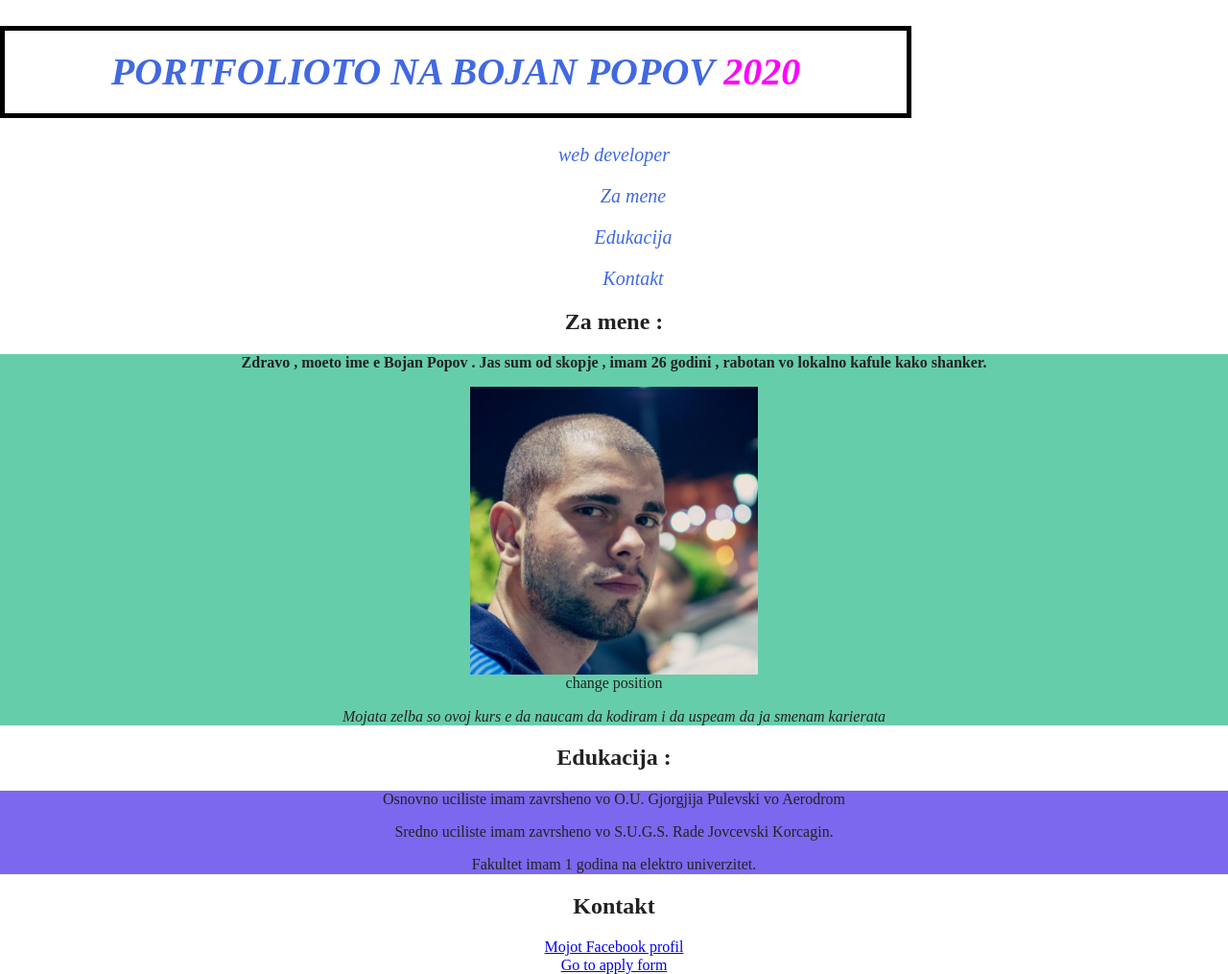
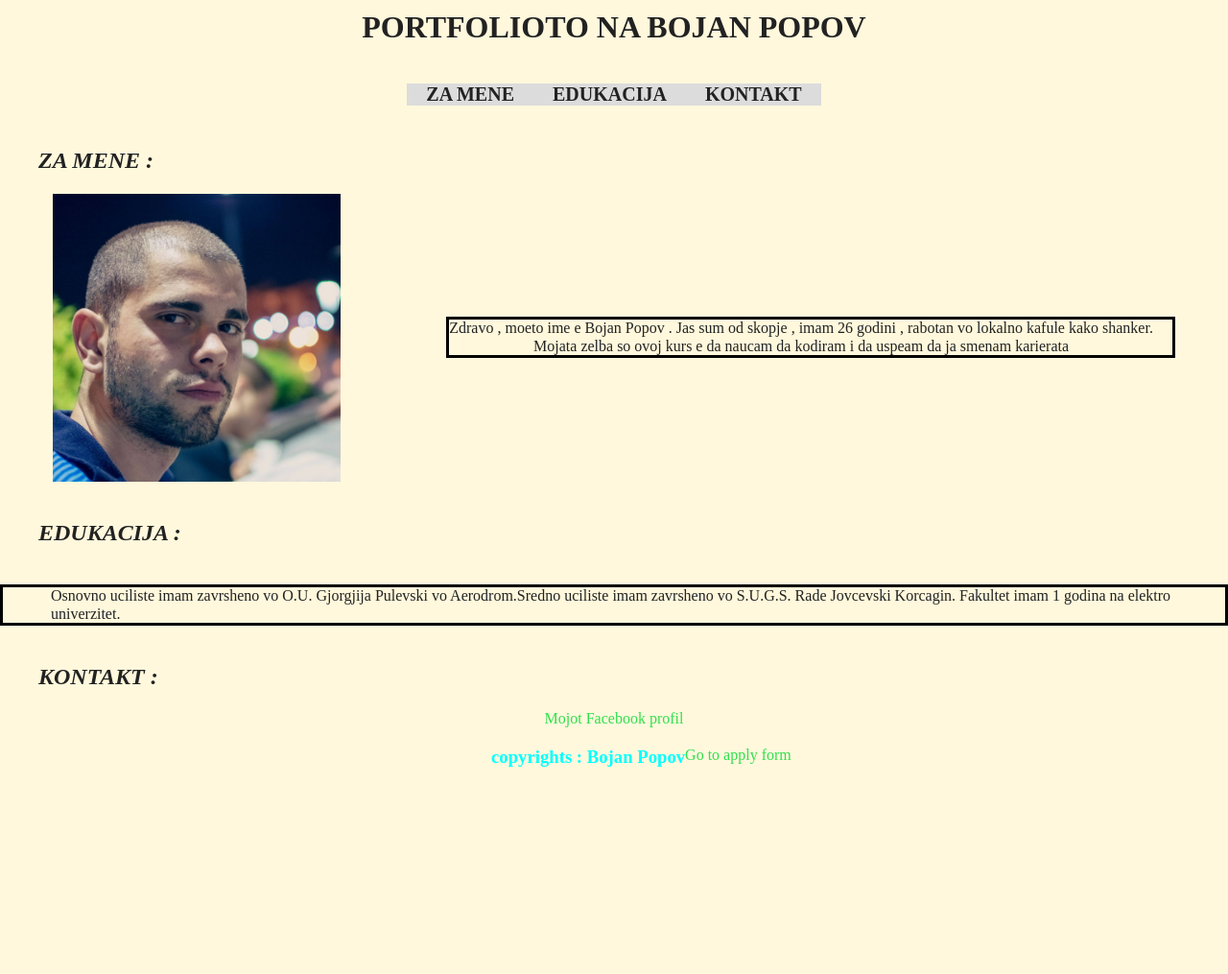
Before and after one commit to bojan-popov/CodeAcademy-, a website built with Parcel: page index.html in a window 1280 px wide. Shown: the whole page at 96% size. After the commit the page ends 800 px from the top, so only its background shows below. Built offline with nearby package versions, Linux system fonts and the light colour scheme.

Commit message:
css position,css box model homework

```diff
--- a/css/first.css
+++ b/css/first.css
@@ -1,53 +1,156 @@
-/* selektor */
-header {
+/* universal */
+* {
+  background-color: cornsilk;
+  padding: 0;
+  margin: 0;
+}
+.header-main {
   text-align: center;
-  color: red;
-  font-size: 20px;
+  text-transform: uppercase;
+  background-color: cornsilk;
+  padding: 0;
+  margin: 0;
+  padding-top: 10px;
+  padding-bottom: 40px;
+}
+.header2-main {
+  text-align: left;
+  padding-left: 40px;
+  font-weight: bold;
+  text-transform: uppercase;
+  padding-bottom: 20px;
+  padding-top: 40px;
   font-style: italic;
 }
-/* id selektor */
+.header3-main {
+  color: aqua;
+}
+a:hover {
+  font-size: 20px;
+}
+.form-h1 {
+  text-align: center;
+  padding: 0;
+  margin: 0;
+}
+.form-h2 {
+  text-align: center;
+  padding: 0;
+  margin: 0;
+}
+
+/* header */
+
 #header-index {
-  color: royalblue;
-  text-decoration: cyan;
+  text-align: center;
 }
-/* klasen selektor */
-.h1-index {
+.unordered-list-header {
+  padding: 0;
+  margin: 0;
+  list-style: none;
+  overflow: hidden;
+  background-color: cornsilk;
+  display: inline-block;
+  text-align: left;
+}
+.unordered-list-header li {
+  float: left;
+}
+.unordered-list-header li p {
+  background-color: gainsboro;
+  font-weight: bold;
+  font-size: 20px;
+  text-transform: uppercase;
+  display: block;
+  padding-left: 20px;
+  padding-right: 20px;
+  margin: 0;
+}
+/* main */
+
+#main {
+  position: relative;
   text-align: center;
+}
+.img-basic-info {
+  width: 200px;
+  border: black solid;
+}
+.para-basic-info {
+  border: black solid;
+  text-align: center;
+  padding-right: 20px;
+}
+.link-kontakt a {
+  text-decoration: none;
+  color: rgb(48, 224, 77);
+}
+.section-basic-education div {
+  text-align: left;
+  padding-left: 50px;
+  margin-top: 20px;
+  border: black solid;
+}
+
+/* footer */
+
+.footer-basic {
+  text-align: center;
+  padding-top: 0;
+}
+.link-footer a {
+  text-decoration: none;
+  color: rgb(48, 224, 77);
+}
+/* position */
+
+.unordered-list-header {
+  position: sticky;
+  top: 0;
+}
+.footer-basic {
+  position: fixed;
+  bottom: 0;
+  left: 40%;
+}
+.flexbox-container {
+  display: flex;
+  flex-wrap: wrap;
+  justify-content: space-around;
+  align-items: center;
+}
+.footer-basic {
+  display: flex;
+  justify-content: space-around;
+  flex-wrap: wrap;
+}
+
+/* form page css */
+
+/* header */
+
+.form-h1 {
   text-transform: uppercase;
+  font-weight: bolder;
+  color: crimson;
+  padding-top: 50px;
+  padding-bottom: 10px;
 }
-/* komentar vo css fajl , browserot se kje ignorira no koderot da moze da vidi komentar koga kje go
-pregleduva faljot podocna
-Druga korist e da se komentira del od kodot za da se testira shto bi se slucilo
-shortcut ctrl + ? */
-/* kombinirani selektori */
-h1 .inside {
-  color: magenta;
+.form-h2 {
+  text-transform: uppercase;
+  font-style: italic;
+  color: darkslategrey;
+  padding: 10px;
 }
-#main .para1 {
-  font-weight: bold;
+/* main */
+.main-form {
+  text-align: center;
 }
-#main .para2 {
+.form-para {
   font-style: italic;
 }
-main .back1 {
-  background-color: mediumaquamarine;
+
+/* footer */
+.footer-form {
+  text-align: center;
 }
-main .back2 {
-  background-color: mediumslateblue;
-}
-/* psevdo selektori */
-a:hover {
-  color: red;
-  text-transform: uppercase;
-  font-weight: bold;
-}
-input:required {
-  border: 4px;
-}
-/* box model predavanje */
-h1 {
-  width: 900px;
-  padding: 20px;
-  border: 5px solid black;
-  margin: 10px;
-}
--- a/index.html
+++ b/index.html
@@ -26,31 +26,26 @@
     <!-- komentar ctrl + ? -->
     <!-- selektiraj del od kodot pa ctrl + ? komentiras del od kodot  -->
     <header id="header-index">
-      <h1 class="h1-index">
-        Portfolioto na Bojan Popov <span class="inside">2020</span>
+      <h1 class="header-main">
+        Portfolioto na Bojan Popov
       </h1>
-      <p>web developer</p>
-      <ul style="list-style-type: none;">
-        <li>
+      <ul class="unordered-list-header">
+        <li class="basic-info">
           <p>Za mene</p>
         </li>
-        <li>
+        <li class="basic-education">
           <p>Edukacija</p>
         </li>
-        <li>
+        <li class="basic-contact">
           <p>Kontakt</p>
         </li>
       </ul>
     </header>
-    <main id="main" style="text-align: center;">
-      <section>
-        <h2>Za mene :</h2>
-        <div class="back1">
-          <p class="para1">
-            Zdravo , moeto ime e Bojan Popov . Jas sum od skopje , imam 26
-            godini , rabotan vo lokalno kafule kako shanker.
-          </p>
-          <div>
+    <main id="main">
+      <section class="section-basic-info">
+        <h2 class="header2-main">Za mene :</h2>
+        <div class="flexbox-container">
+          <div class="image-basic-info">
             <img
               src="./img/bojan.jpg"
               alt="avatar slika"
@@ -59,43 +54,42 @@
               height="300"
             />
           </div>
-          <div id="position-egsample">
-            change position
-          </div>
-          <p class="para2">
+          <div class="para-basic-info">
+            <p class="para1-basic-info">
+              Zdravo , moeto ime e Bojan Popov . Jas sum od skopje , imam 26
+              godini , rabotan vo lokalno kafule kako shanker.
+            </p>
+            <p class="para2-basic-info">
               Mojata zelba so ovoj kurs e da naucam da kodiram i da uspeam da ja
               smenam karierata
             </p>
           </div>
+        </div>
       </section>
-      <section>
-        <h2>
+      <section class="section-basic-education">
+        <h2 class="header2-main">
           Edukacija :
         </h2>
-        <div class="back2">
+        <div>
           <p>
             Osnovno uciliste imam zavrsheno vo O.U. Gjorgjija Pulevski vo
-            Aerodrom
-          </p>
-          <p>
-            Sredno uciliste imam zavrsheno vo S.U.G.S. Rade Jovcevski Korcagin.
-          </p>
-          <p>
-            Fakultet imam 1 godina na elektro univerzitet.
+            Aerodrom.Sredno uciliste imam zavrsheno vo S.U.G.S. Rade Jovcevski
+            Korcagin. Fakultet imam 1 godina na elektro univerzitet.
           </p>
         </div>
       </section>
-      <section>
-        <h2>Kontakt</h2>
-        <div>
+      <section class="section-basic-contact">
+        <h2 class="header2-main">Kontakt :</h2>
+        <div class="link-kontakt">
           <a href="https://www.facebook.com/bojan.f.popov"
             >Mojot Facebook profil</a
           >
         </div>
       </section>
     </main>
-    <footer style="text-align: center;">
-      <div>
+    <footer class="footer-basic">
+      <h3 class="header3-main">copyrights : Bojan Popov</h3>
+      <div class="link-footer">
         <a href="/Second.html"> Go to apply form </a>
       </div>
     </footer>
```
Also changed, not shown: Second.html (+6 -11 lines). Lines whose indentation alone changed are shown as unchanged.
